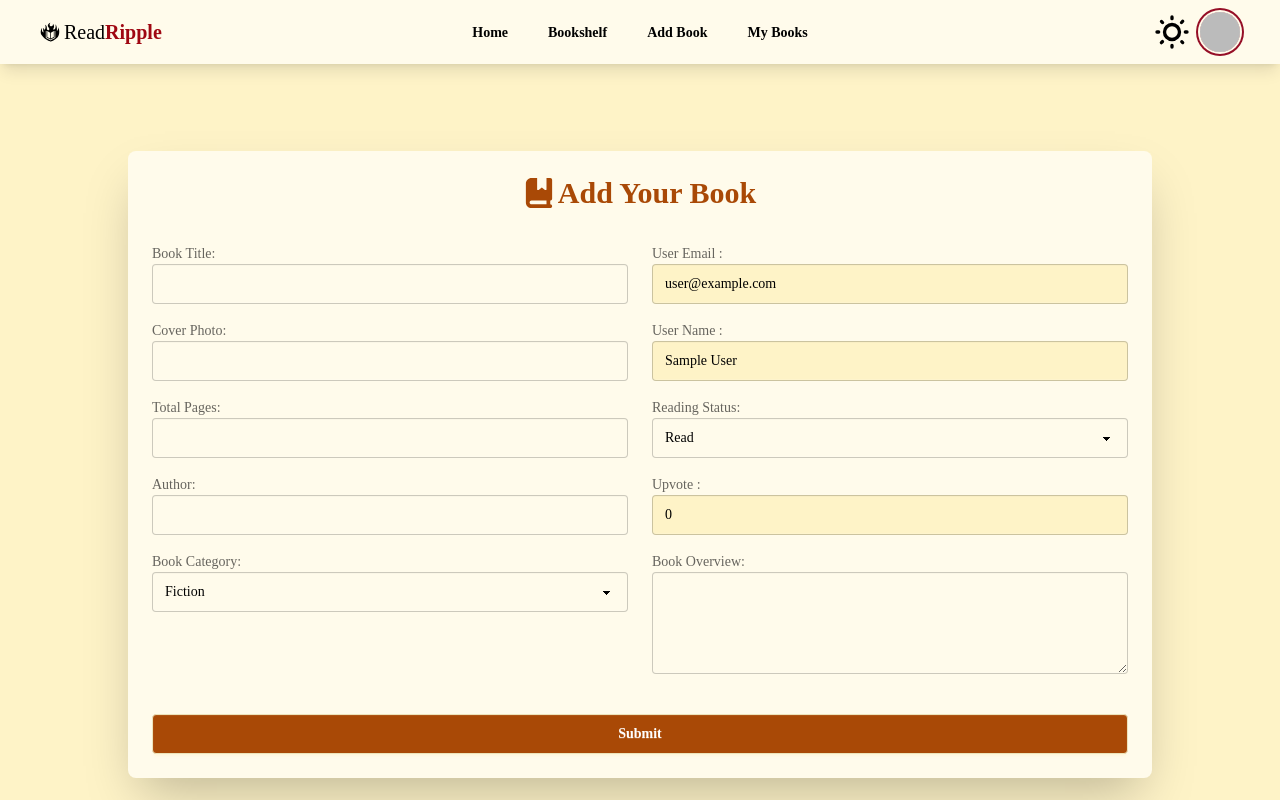
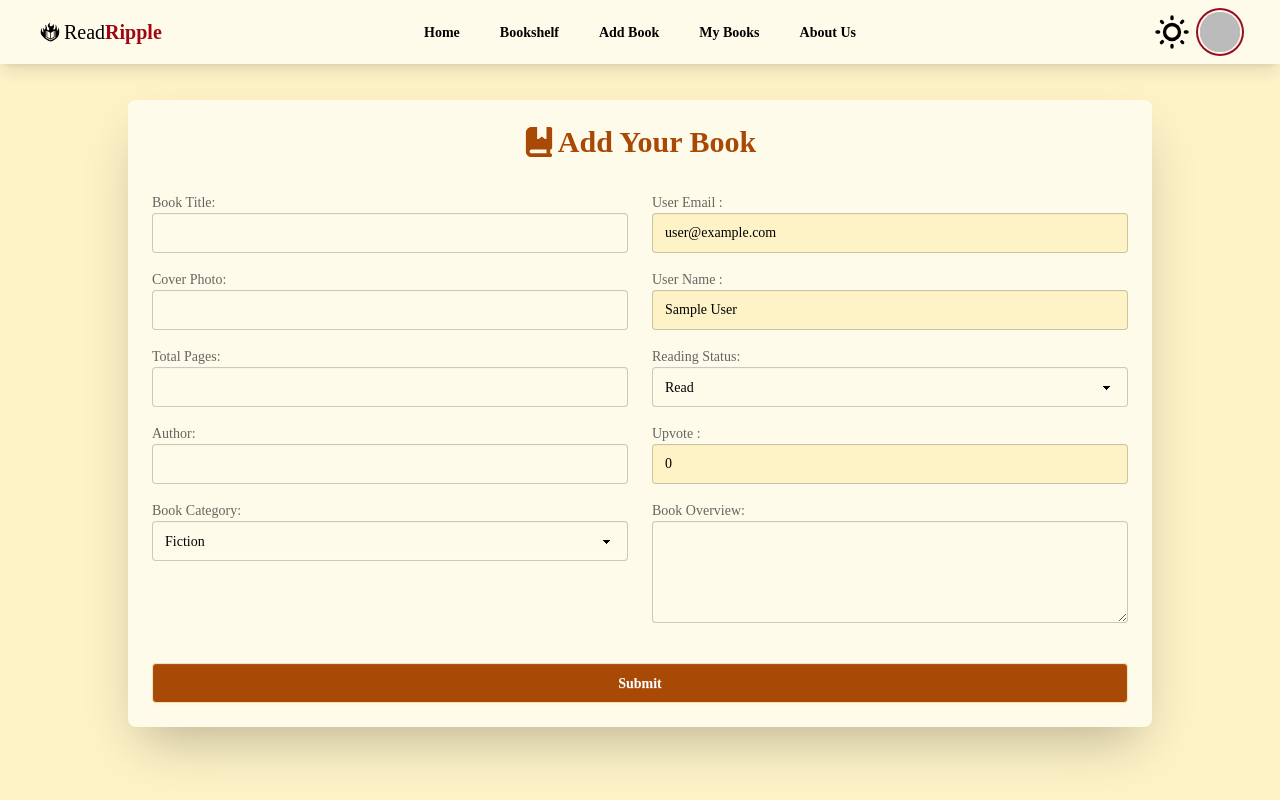
Before and after one commit to fatemaony/Virtual-Bookshelf-Client, a React (Vite) app: page /addbooks in a window 1280 px wide. Shown: the top 800 px of the page. Built offline with nearby package versions, Linux system fonts and the light colour scheme; no server answers; sample sign-in values are in the browser's storage.

Commit message:
added about section

```diff
--- a/src/components/About.jsx
+++ b/src/components/About.jsx
@@ -4,7 +4,7 @@ import { FaBookReader, FaLeaf, FaHeart, FaRegSmile } from "react-icons/fa";
 
 const About = () => {
   return (
-    <div className="bg-color-base-200 min-h-screen py-10 px-4 lg:px-20">
+    <div className="bg-color-base-200 min-h-screen py-25 px-4 lg:px-20">
       <motion.div
         className="container mx-auto bg-base-200 p-8 rounded-3xl shadow-2xl backdrop-blur-md"
         initial={{ opacity: 0, y: 40 }}
--- a/src/components/Navbar.jsx
+++ b/src/components/Navbar.jsx
@@ -1,11 +1,11 @@
-import react, { use } from 'react';
+import React, { use } from 'react';
 import { GiBurningBook } from "react-icons/gi";
 import { Link } from 'react-router';
 import { AuthContext } from '../contexts/Context';
 import { Tooltip as ReactTooltip } from "react-tooltip";
 
-const Navbar=()=>{
-  const {user, signOutUser}=use(AuthContext)
+const Navbar = () => {
+  const { user, signOutUser } = use(AuthContext)
 
   const links =
     <>
@@ -15,17 +15,21 @@ const Navbar=()=>{
       <Link to={"/bookshelf"}>
         <li className='text-color-primary hover:underline font-semibold px-5'>Bookshelf</li>
       </Link>
-        <Link to={"/addbooks"}>
+      {
+        user ? <Link to={"/addbooks"}>
           <li className='text-color-primary hover:underline font-semibold px-5'>Add Book</li>
+        </Link> : ""
+      }
+      {user ? <Link to={"/myBooks"}>
+        <li className='text-color-primary hover:underline font-semibold px-5'>My Books</li>
+      </Link> : ""}
+      <Link to={"/about"}>
+        <li className='text-color-primary hover:underline font-semibold px-5'>About Us</li>
       </Link>
-        <Link to={"/myBooks"}>
-        <li className='text-color-primary hover:underline font-semibold px-5'>My Books</li>
-        </Link>
-
     </>
 
-return(
-  <div className="navbar bg-base-100 shadow-lg lg:px-10">
+  return (
+    <div className="navbar bg-base-100 shadow-lg lg:px-10 fixed top-0 left-0 right-0 z-50">
       <div className="navbar-start">
         <div className="dropdown">
           <div tabIndex={0} role="button" className="btn btn-ghost text-color-primary lg:hidden">
@@ -71,14 +75,14 @@ return(
           </svg>
         </label>
         {
-    user? <div className="avatar">
+          user ? <div className="avatar">
             <div className="ring-primary ring-offset-base-100 w-10 rounded-full ring-2 ring-offset-2"
               data-tooltip-id="profile-tooltip"
               data-tooltip-content="My Profile">
               <Link to={"/profile"}><img src={user.photoURL} /></Link>
             </div>
           </div>
-     :<Link to={"/signin"}>
+            : <Link to={"/signin"}>
               <button className="btn btn-outline text-color-primary hover:bg-color-primary hover:text-white">
                 Sign In
               </button>
--- a/src/pages/AddBooks.jsx
+++ b/src/pages/AddBooks.jsx
@@ -43,7 +43,7 @@ const AddBooks = () => {
 
   }
   return (
-    <div className="hero bg-base-200 min-h-screen py-10">
+    <div className="hero bg-base-200 min-h-screen py-25">
       <div className="card bg-base-100 w-full max-w-5xl shadow-2xl">
         <div className="card-body">
           <h1 className="text-3xl font-bold flex items-center justify-center text-[#a94906] gap-1 text-center mb-6"><FaBookBookmark /> Add Your Book
--- a/src/pages/Banner.jsx
+++ b/src/pages/Banner.jsx
@@ -3,6 +3,7 @@ import { ChevronLeft, ChevronRight, Play, Star, TrendingUp, Globe, Heart } from
 
 
 import sliderData from "../firebase/sliderData";
+import { Link } from "react-router";
 
 const Banner = () => {
   const [currentSlide, setCurrentSlide] = useState(0);
@@ -59,7 +60,7 @@ const Banner = () => {
 
   return (
     <div
-      className="relative w-full mx-auto h-[600px] md:h-[500px] lg:h-[600px] overflow-hidden"
+      className="relative py-10 w-full mx-auto h-[600px] md:h-[500px] lg:h-[600px] overflow-hidden"
       onMouseEnter={handleMouseEnter}
       onMouseLeave={handleMouseLeave}
     >
@@ -128,9 +129,9 @@ const Banner = () => {
                 </p>
 
 
-                <button className="bg-white text-gray-900 font-bold py-3 md:py-4 px-6 md:px-8 rounded-full hover:bg-gray-100 transition-all duration-300 transform hover:scale-105 hover:shadow-xl text-base md:text-lg">
+                <Link to={"/bookshelf"}><button className="bg-white text-gray-900 font-bold py-3 md:py-4 px-6 md:px-8 rounded-full hover:bg-gray-100 transition-all duration-300 transform hover:scale-105 hover:shadow-xl text-base md:text-lg">
                   {slide.buttonText}
-                </button>
+                </button></Link>
               </div>
 
 
--- a/src/pages/Home.jsx
+++ b/src/pages/Home.jsx
@@ -12,7 +12,6 @@ const Home=()=>{
     <Banner/>
     <PopularBooks/>
     <BooksCategory/>
-    <About/>
     <FAQ/>
     </div>
   )
--- a/src/pages/MyBooks.jsx
+++ b/src/pages/MyBooks.jsx
@@ -80,7 +80,7 @@ const MyBooks = () => {
   };
 
   return (
-    <div className="p-6  overflow-x-auto">
+    <div className="py-25 px-6  overflow-x-auto">
       <h1 className="text-3xl font-bold text-center text-red-800 mb-6">📚 My Book Collection</h1>
       <table className="min-w-full bg-white/80 backdrop-blur-md shadow rounded-lg overflow-hidden">
         <thead className="bg-red-800 text-white">
--- a/src/pages/Profile.jsx
+++ b/src/pages/Profile.jsx
@@ -56,7 +56,7 @@ const Profile = () => {
       initial={{ opacity: 0 }}
       animate={{ opacity: 1 }}
       transition={{ duration: 0.5 }}
-      className="min-h-screen bg-color-base-200 py-8 px-4 sm:px-6 lg:px-8"
+      className="min-h-screen bg-color-base-200 py-25 px-4 sm:px-6 lg:px-8"
     >
       <div className="max-w-4xl mx-auto">
         <div className=" bg-white/80 backdrop-blur-md rounded-xl shadow-lg overflow-hidden mb-8">
--- a/src/pages/Register.jsx
+++ b/src/pages/Register.jsx
@@ -151,7 +151,8 @@ const Register = () => {
       await fetch(`https://virtual-bookshelf-server-chi.vercel.app/users/${result.user.email}/login`, {
         method: "PATCH",
         headers: {
-          'content-type': 'application/json'
+          'content-type': 'application/json',
+          'Authorization': `Bearer ${token}`
         }
       });
 
@@ -185,7 +186,7 @@ const Register = () => {
   };
 
   return (
-    <div className="hero bg-base-200 min-h-screen">
+    <div className="hero bg-base-200 py-22 min-h-screen">
       <div className="hero-content flex-col lg:flex-row-reverse">
         <div className="text-center lg:text-left">
           <Lottie animationData={Registerlottie} loop={true} style={{width: "400px", height: "400px"}} />
--- a/src/pages/SignIn.jsx
+++ b/src/pages/SignIn.jsx
@@ -198,7 +198,7 @@ const SignIn = () => {
   };
 
   return (
-    <div className="hero bg-base-200 min-h-screen">
+    <div className="hero py-22 bg-base-200 min-h-screen">
       <div className="hero-content flex-col lg:flex-row-reverse">
         <div className="text-center lg:text-left">
           <Lottie animationData={SigninLottie} loop={true} style={{width: "350px", height: "350px"}} />
@@ -215,7 +215,7 @@ const SignIn = () => {
 
               <div><a className="link link-hover">Forgot password?</a></div>
               <div className="flex w-full flex-col">
-                <button className="btn text-white bg-red-950 mt-4">Login</button>
+                <button className="btn text-white bg-red-950 mt-2">Login</button>
               </div>
             </form>
 
@@ -233,7 +233,7 @@ const SignIn = () => {
               Login with Google
             </button>
 
-            <p className="pt-3 text-center">Don't have an account? <Link className="text-green-800" to={"/register"}>Register now...</Link></p>
+            <p className="pt-1 text-center">Don't have an account? <Link className="text-green-800" to={"/register"}>Register now...</Link></p>
           </div>
         </div>
       </div>
--- a/src/pages/UpdateBook.jsx
+++ b/src/pages/UpdateBook.jsx
@@ -66,7 +66,7 @@ const UpdateBookForm = () => {
 
   return (
     <motion.div
-      className="hero bg-base-200 min-h-screen py-10"
+      className="hero bg-base-200 min-h-screen py-25"
       initial={{ opacity: 0, y: 30 }}
       animate={{ opacity: 1, y: 0 }}
       transition={{ duration: 0.6 }}
--- a/src/router/router.jsx
+++ b/src/router/router.jsx
@@ -14,6 +14,7 @@ import ErrorPage from "../components/ErrorPage";
 import Profile from "../pages/Profile";
 import UpdateBookForm from "../pages/UpdateBook";
 import EditProfile from "../pages/EditProfile";
+import About from "../components/About";
 
 export const router = createBrowserRouter([
   {
@@ -74,6 +75,10 @@ export const router = createBrowserRouter([
          <Profile/>
         </PrivateRouter>,
         loader:()=>fetch("https://virtual-bookshelf-server-chi.vercel.app/books")
+      },
+      {
+       path:"about",
+       Component:About
       }
     ]
   },
```
Also changed, not shown: src/pages/BooksDetails.jsx (+4 -3 lines). Lines whose indentation alone changed are shown as unchanged.
